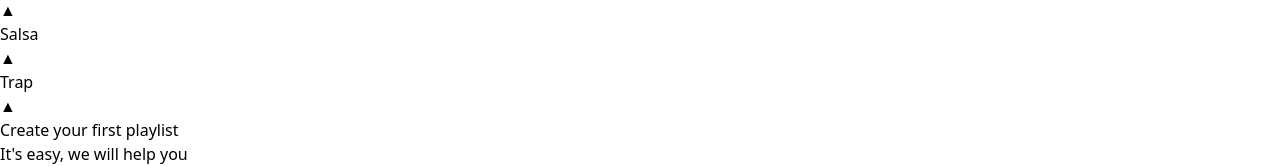
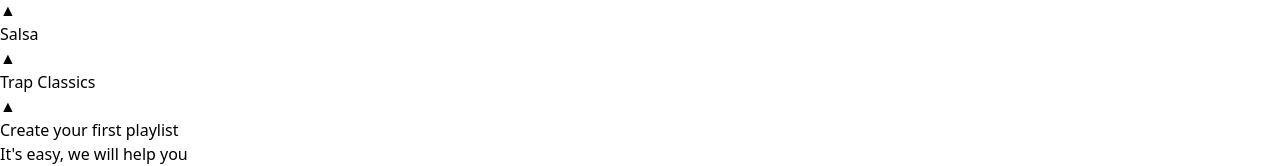
Before and after one commit to DJG-inc/spotify_clone, a React (Vite) app: page / in a window 1280 px wide. Shown: the part 298-464 px from the top of the page. Built offline with nearby package versions, Linux system fonts and the light colour scheme.

Commit message:
Change the name of trap album

```diff
--- a/src/assets/assets.js
+++ b/src/assets/assets.js
@@ -475,7 +475,7 @@ export const songsData = [
     {
         id: 20,
         name: "Soy Peor",
-        album: "Trap",
+        album: "Trap Classics",
         artist: "Bad Bunny",
         genre: "Trap",
         image: trap1,
@@ -487,7 +487,7 @@ export const songsData = [
     {
         id: 21,
         name: "Diles",
-        album: "Trap",
+        album: "Trap Classics",
         artist: "Ozuna ft. Bad Bunny, Arcangel, Farruko & Nengo Flow",
         genre: "Trap",
         image: trap2,
@@ -499,7 +499,7 @@ export const songsData = [
     {
         id: 22,
         name: "Esclava Remix",
-        album: "Trap",
+        album: "Trap Classics",
         artist: "Bryant Myers ft. Anuel AA, Almighty, Anonimus & Anuel AA",
         genre: "Trap",
         image: trap3,
@@ -511,7 +511,7 @@ export const songsData = [
     {
         id: 23,
         name: "0 Sentimientos Remix",
-        album: "Trap",
+        album: "Trap Classics",
         artist: "Jon Z ft. Baby Rasta, Noriel, Lyan, Darkiel, Messiah",
         genre: "Trap",
         image: trap4,
@@ -523,7 +523,7 @@ export const songsData = [
     {
         id: 24,
         name: "La Ocasion",
-        album: "Trap",
+        album: "Trap Classics",
         artist: "De La Ghetto ft. Arcangel, Ozuna & Anuel AA",
         genre: "Trap",
         image: trap5,
@@ -535,7 +535,7 @@ export const songsData = [
     {
         id: 25,
         name: "Cuatro Babys",
-        album: "Trap",
+        album: "Trap Classics",
         artist: "Maluma ft. Noriel, Bryant Myers, Juhn",
         genre: "Trap",
         image: trap6,
@@ -547,7 +547,7 @@ export const songsData = [
     {
         id: 26,
         name: "Un Polvo",
-        album: "Trap",
+        album: "Trap Classics",
         artist: "Maluma ft. Bad Bunny, Arcangel, De La Ghetto & Ñengo Flow",
         genre: "Trap",
         image: trap7,
@@ -559,7 +559,7 @@ export const songsData = [
     {
         id: 27,
         name: "Me Ama Me Odia",
-        album: "Trap",
+        album: "Trap Classics",
         artist: "Ozuna ft. Arcangel, Cosculluela, Brytiago",
         genre: "Trap",
         image: trap8,
@@ -571,7 +571,7 @@ export const songsData = [
     {
         id: 28,
         name: "Soldado y Profeta Remix",
-        album: "Trap",
+        album: "Trap Classics",
         artist: "Anuel AA ft. Ozuna, Almighty, Kendo Kaponi & Ñengo Flow",
         genre: "Trap",
         image: trap9,
@@ -583,7 +583,7 @@ export const songsData = [
     {
         id: 29,
         name: "Amigos y Enemigos Remix",
-        album: "Trap",
+        album: "Trap Classics",
         artist: "Noriel ft. Bad Bunny, Almighty",
         genre: "Trap",
         image: trap10,
--- a/src/components/Sidebar.jsx
+++ b/src/components/Sidebar.jsx
@@ -23,7 +23,7 @@ const Sidebar = () => {
   const genres = {
     Bachata: songsData.filter((song) => song.genre === "Bachata").slice(0, 3),
     Salsa: songsData.filter((song) => song.genre === "Salsa").slice(0, 3),
-    Trap: songsData.filter((song) => song.genre === "Trap").slice(0, 3),
+    "Trap Classics": songsData.filter((song) => song.genre === "Trap Classics").slice(0, 3),
   };
 
   return (
```
Also changed, not shown: 1 other file (tests, documents, lock files or other folders).
